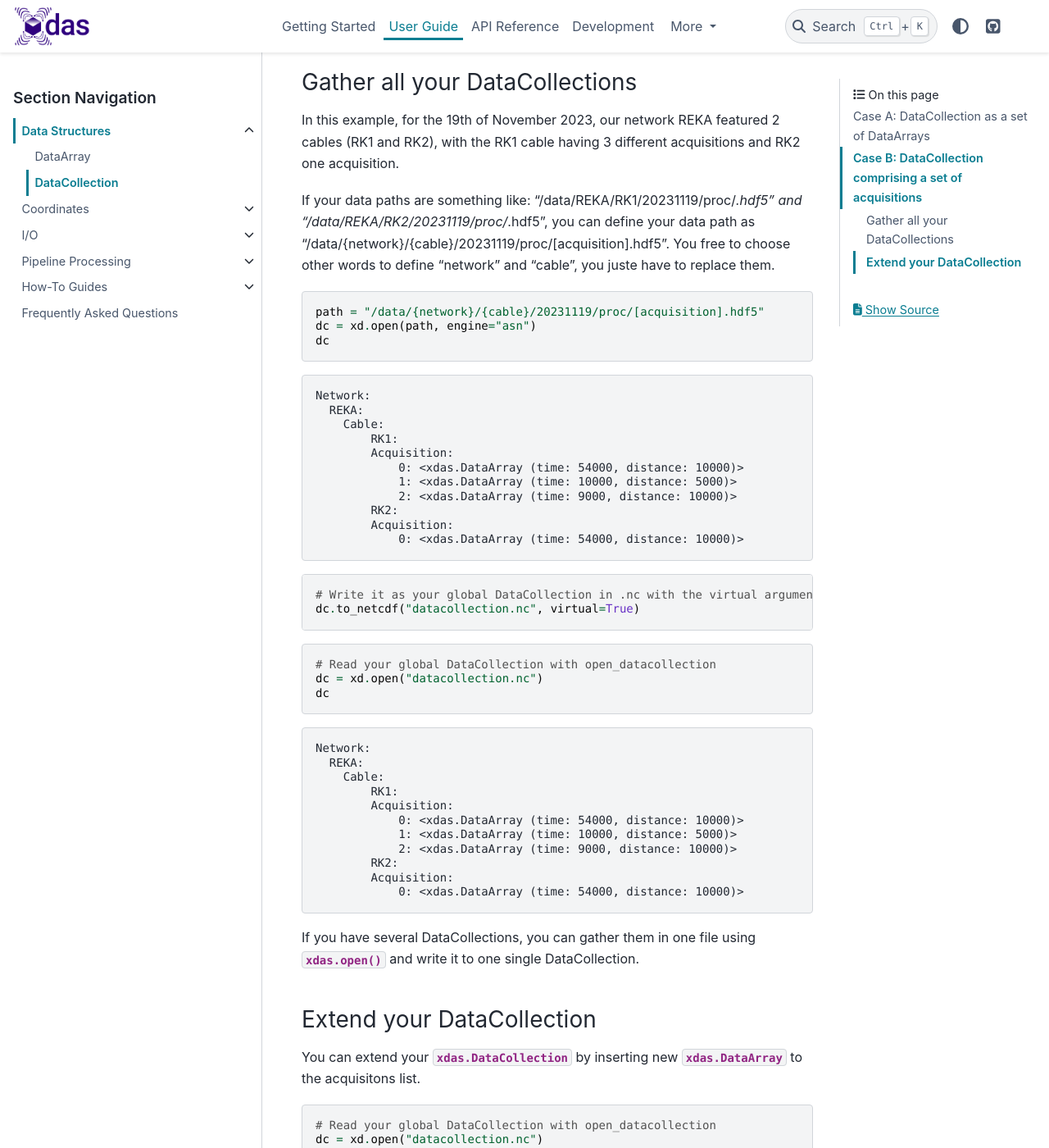
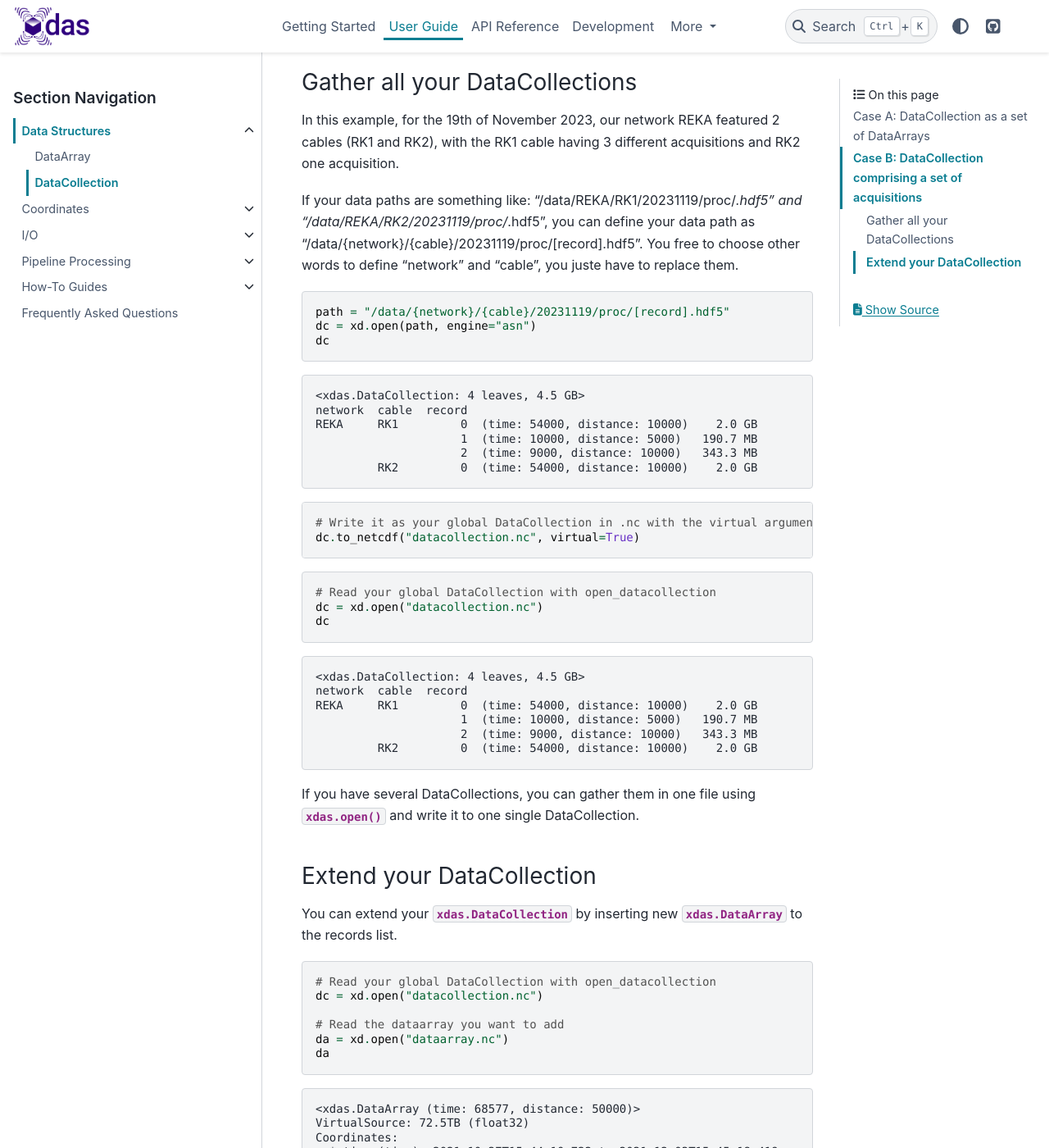
Before and after one commit to xdas-dev/xdas, a Sphinx documentation site: the page built from docs/user-guide/data-structures/datacollection.md, in a window 1280 px wide and 1400 px high, scrolled down 2235 px. Shown: the whole window at 82% size. Built offline with Sphinx 7.4.7 and the PyData theme 0.15.4, drawn with Linux system fonts in a browser that asks for light colours; some of the changed text lies outside the part shown.

Commit message:
a data collection prints as a table of its leaves
The repr spent two lines on every branch, one naming the level and one
carrying a key and nothing else, so a network of seven stations filled
63 lines of which 42 held no data. It now prints one row per leaf: the
keys that address it, its shape, and what it costs in memory once
loaded, under a summary line counting the leaves and their total.

Level names head the columns only when every branch has the same named
levels. A name belongs to a node rather than to a depth, so branches are
free to disagree, and where they do the header is dropped rather than
claiming a regularity the collection does not have. Repeated keys are
blanked so a row shows only what changed from the one above.

A leaf is described on its own terms: a data array names its dimensions,
a dataframe its rows and columns instead of leaking the first line of
its own repr, and a virtual source reports what reading it would cost
without reading it.

The innermost level is called `record` in both trees. What reading a
seismological file called `trace` and combining called `acquisition` is
one continuous record of the instrument either way, and the level no
longer changes name halfway through the pipeline.

````diff
--- a/docs/user-guide/data-structures/datacollection.md
+++ b/docs/user-guide/data-structures/datacollection.md
@@ -25,7 +25,7 @@ A {py:class}`xdas.DataCollection` can be viewed as a flexible way of organizing
 - 1rst (mapping) level: can be the "Network" code, relative to the experience name.
 - 2nd (mapping) level: contains the "Node" codes relative to the places where the fibers/cables are.
 - 3rd (mapping) level: concerns the fibers/cables names.
-- 4th (sequence) level: is related to the number of acquisitions with changing parameters.
+- 4th (sequence) level: is related to the number of records, one per continuous acquisition.
 
 ![](/_static/datacollection.svg)
 
@@ -80,25 +80,20 @@ Several dict placeholders with different names can be provided. They must be fol
 
 In this example, for the 19th of November 2023, our network REKA featured 2 cables (RK1 and RK2), with the RK1 cable having 3 different acquisitions and RK2 one acquisition.
 
-If your data paths are something like: "/data/REKA/RK1/20231119/proc/*.hdf5" and "/data/REKA/RK2/20231119/proc/*.hdf5", you can define your data path as "/data/{network}/{cable}/20231119/proc/[acquisition].hdf5". You free to choose other words to define "network" and "cable", you juste have to replace them.
+If your data paths are something like: "/data/REKA/RK1/20231119/proc/*.hdf5" and "/data/REKA/RK2/20231119/proc/*.hdf5", you can define your data path as "/data/{network}/{cable}/20231119/proc/[record].hdf5". You free to choose other words to define "network" and "cable", you juste have to replace them.
 
 ```python
-path = "/data/{network}/{cable}/20231119/proc/[acquisition].hdf5"
+path = "/data/{network}/{cable}/20231119/proc/[record].hdf5"
 dc = xd.open(path, engine="asn")
 dc
 ```
 ```text
-Network:
-  REKA:
-    Cable:
-        RK1:
-        Acquisition:
-            0: <xdas.DataArray (time: 54000, distance: 10000)>
-            1: <xdas.DataArray (time: 10000, distance: 5000)>
-            2: <xdas.DataArray (time: 9000, distance: 10000)>
-        RK2:
-        Acquisition:
-            0: <xdas.DataArray (time: 54000, distance: 10000)>
+<xdas.DataCollection: 4 leaves, 4.5 GB>
+network  cable  record
+REKA     RK1         0  (time: 54000, distance: 10000)    2.0 GB
+                     1  (time: 10000, distance: 5000)   190.7 MB
+                     2  (time: 9000, distance: 10000)   343.3 MB
+         RK2         0  (time: 54000, distance: 10000)    2.0 GB
 ```
 ```python
 # Write it as your global DataCollection in .nc with the virtual argument True
@@ -111,24 +106,19 @@ dc = xd.open("datacollection.nc")
 dc
 ```
 ```text
-Network:
-  REKA:
-    Cable:
-        RK1:
-        Acquisition:
-            0: <xdas.DataArray (time: 54000, distance: 10000)>
-            1: <xdas.DataArray (time: 10000, distance: 5000)>
-            2: <xdas.DataArray (time: 9000, distance: 10000)>
-        RK2:
-        Acquisition:
-            0: <xdas.DataArray (time: 54000, distance: 10000)>
+<xdas.DataCollection: 4 leaves, 4.5 GB>
+network  cable  record
+REKA     RK1         0  (time: 54000, distance: 10000)    2.0 GB
+                     1  (time: 10000, distance: 5000)   190.7 MB
+                     2  (time: 9000, distance: 10000)   343.3 MB
+         RK2         0  (time: 54000, distance: 10000)    2.0 GB
 ```
 
 If you have several DataCollections, you can gather them in one file using {py:func}`xdas.open` and write it to one single DataCollection.
 
 ### Extend your DataCollection
 
-You can extend your {py:class}`xdas.DataCollection` by inserting new {py:class}`xdas.DataArray` to the acquisitons list.
+You can extend your {py:class}`xdas.DataCollection` by inserting new {py:class}`xdas.DataArray` to the records list.
 
 ```python
 # Read your global DataCollection with open_datacollection
@@ -147,23 +137,18 @@ Coordinates:
 ```
 
 ```python
-# Add the dataarray to the datacollection at the acquisition number 0
+# Add the dataarray to the datacollection at the record number 0
 dc["REKA"]["RK2"].insert(0, da)
 dc
 ```
 ```text
-Network:
-  REKA:
-    Cable:
-        RK1:
-        Acquisition:
-            0: <xdas.DataArray (time: 54000, distance: 10000)>
-            1: <xdas.DataArray (time: 10000, distance: 5000)>
-            2: <xdas.DataArray (time: 9000, distance: 10000)>
-        RK2:
-        Acquisition:
-            0: <xdas.DataArray (time: 68577, distance: 50000)>
-            1: <xdas.DataArray (time: 54000, distance: 10000)>
+<xdas.DataCollection: 5 leaves, 17.3 GB>
+network  cable  record
+REKA     RK1         0  (time: 54000, distance: 10000)    2.0 GB
+                     1  (time: 10000, distance: 5000)   190.7 MB
+                     2  (time: 9000, distance: 10000)   343.3 MB
+         RK2         0  (time: 68577, distance: 50000)   12.8 GB
+                     1  (time: 54000, distance: 10000)    2.0 GB
 ```
 
-You now have 2 acquisitions in your acquisitions list.
+You now have 2 records in your records list.
````
Also changed, not shown: docs/release-notes.md (+2 -0 lines), docs/user-guide/pipeline/picking.md (+29 -43 lines), 10 other files.
